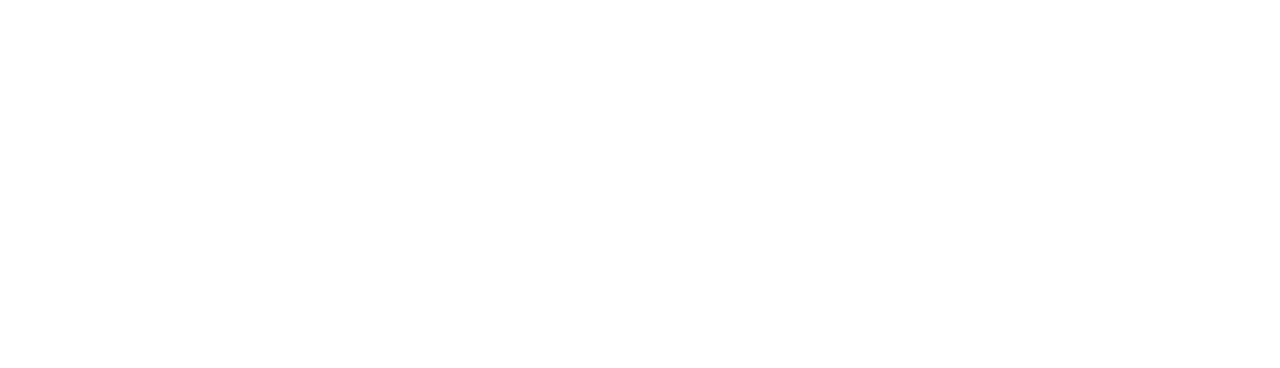
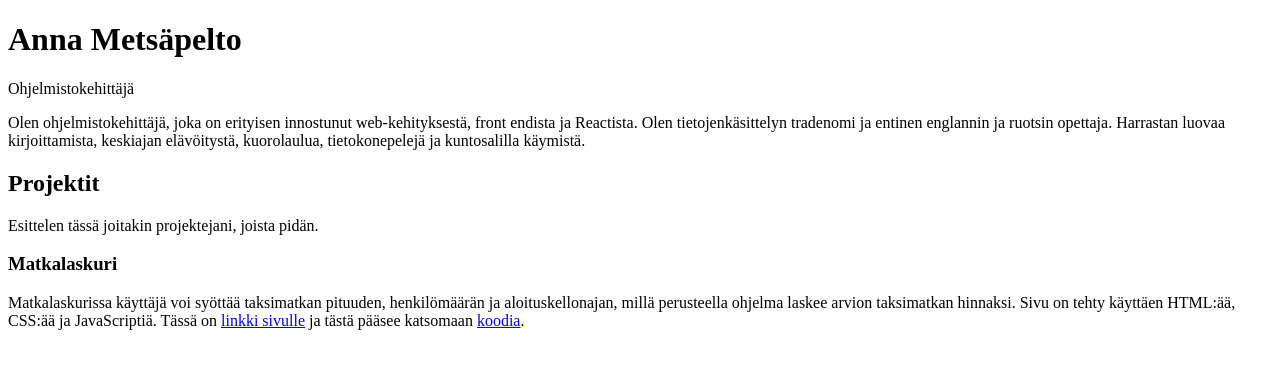
Before and after one commit to treduan/portfolio, a plain HTML site: page index.html in a window 1280 px wide. Drawn offline with Linux system fonts and the light colour scheme.

Commit message:
Add content to portfolio

```diff
--- a/index.html
+++ b/index.html
@@ -6,6 +6,22 @@
     <title>Anna Metsäpellon portfolio</title>
 </head>
 <body>
+    <header>
+        <h1>Anna Metsäpelto</h1>
+        <p>Ohjelmistokehittäjä</p>
+    </header>
+    <main>
+        <p>Olen ohjelmistokehittäjä, joka on erityisen innostunut web-kehityksestä, front endista ja Reactista. Olen tietojenkäsittelyn tradenomi ja entinen englannin ja ruotsin opettaja. Harrastan luovaa kirjoittamista, keskiajan elävöitystä, kuorolaulua, tietokonepelejä ja kuntosalilla käymistä.</p>
+        <section>
+            <h2>Projektit</h2>
+            <p>Esittelen tässä joitakin projektejani, joista pidän.</p>
+            <section>
+                <h3>Matkalaskuri</h3>
+                <p>Matkalaskurissa käyttäjä voi syöttää taksimatkan pituuden, henkilömäärän ja aloituskellonajan, millä perusteella ohjelma laskee arvion taksimatkan hinnaksi. Sivu on tehty käyttäen HTML:ää, CSS:ää ja JavaScriptiä. Tässä on <a href="https://treduan.github.io/matkalaskuri/">linkki sivulle</a> ja tästä pääsee katsomaan <a href="https://github.com/treduan/matkalaskuri">koodia</a>.</p>
+            </section>
+
+        </section>
+    </main>
 
 </body>
 </html>
```
